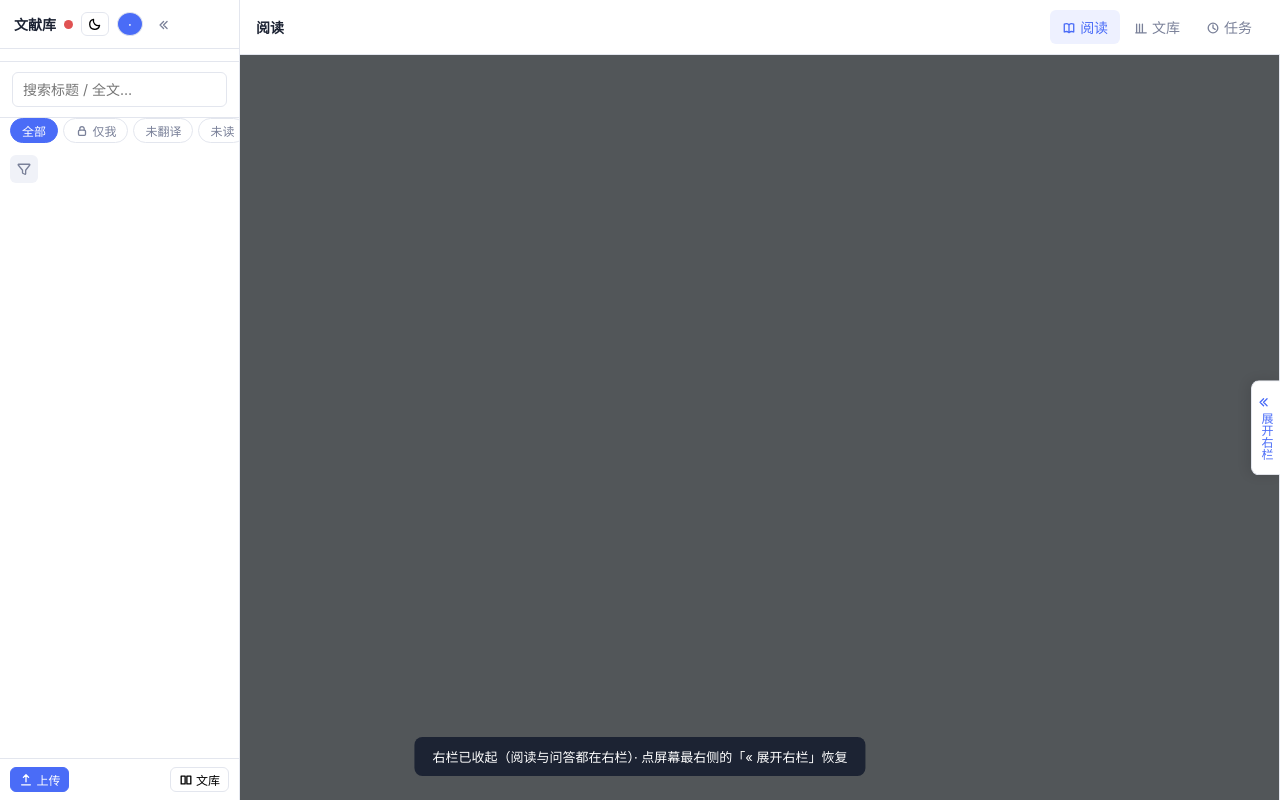
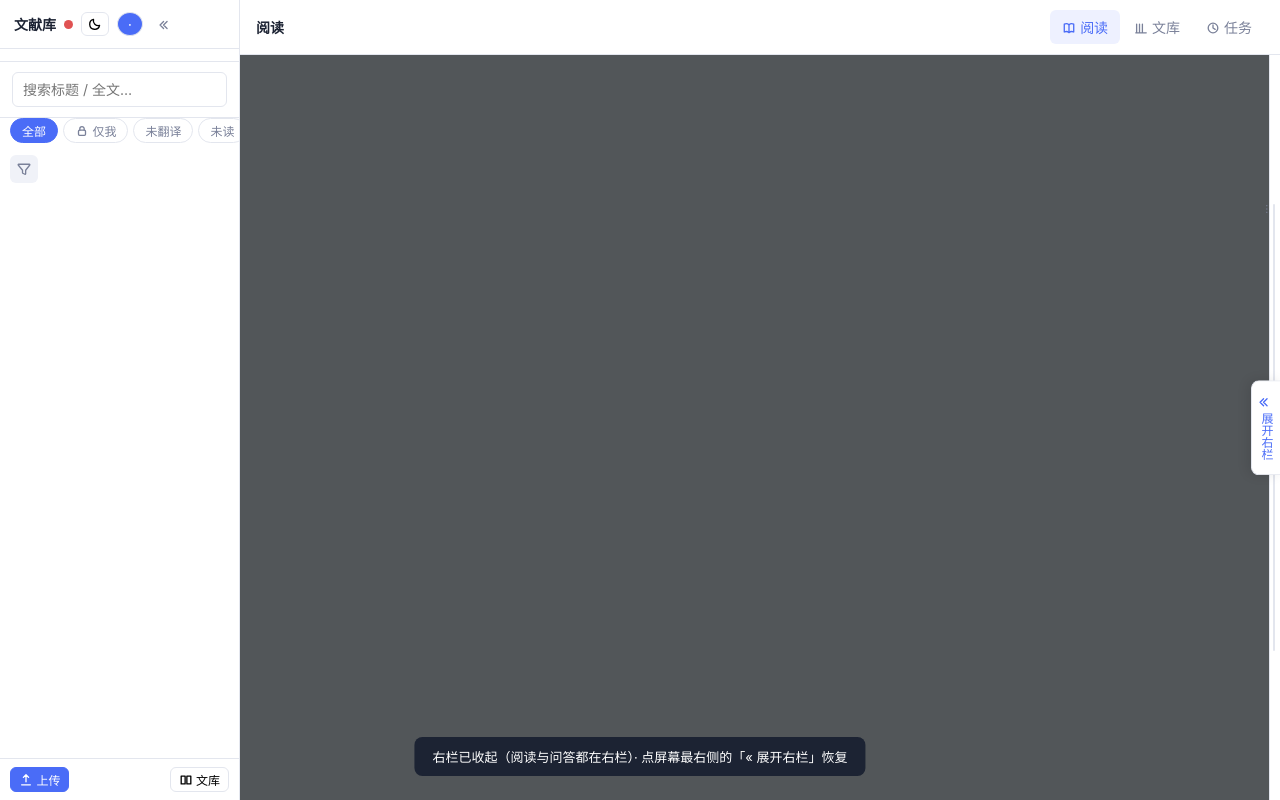
Before and after one commit to 1429853572/paper-system, a plain HTML site: page app/webui/index.html in a window 1280 px wide. Both pictures are taken after a click on the button 1253 px from the left and 80 px from the top of the page. Drawn offline with Linux system fonts and the light colour scheme; files that its build step writes are made by us from their sources; no server answers; files whose address does not match are found by name.

Commit message:
fix(webui): 右栏收起后分栏把手保留为 10px 可拖窄条 + ⋯ 提示
- 此前 rpane-collapsed 直接 display:none 把手，收起态丢失拖拽入口与视觉锚点
- 收起态改为 10px 竖条（col-resize + ⋯ 竖排提示），拖拽改 vsplit、展开即生效
- 修正 ⋯ 规则特异性：裸 .v-handle::after 会被后置基础规则（2px 竖线）覆盖，
  从未显示——收窄为 .reader.rpane-collapsed .v-handle::after
- 真机验证：拖拽生效 / hover 箭头 / va-l·va-r 折叠恢复 / 右栏整体收展+持久化 8/8

```diff
--- a/app/webui/styles.css
+++ b/app/webui/styles.css
@@ -177,7 +177,12 @@ input:focus { outline: 2px solid var(--tint-primary-2); border-color: var(--prim
 .reader.rpane-collapsed .pane-right { display: none; }
 /* 内联 width 由 JS 设置（applyVsplit），这里必须用 !important 才能覆盖 */
 .reader.rpane-collapsed .pane-left { width: 100% !important; }
-.reader.rpane-collapsed .v-handle { display: none; }
+.reader.rpane-collapsed .v-handle { width: 10px; cursor: col-resize; position: relative; z-index: 5;
+            display: flex; align-items: center; justify-content: center; flex: none;
+            user-select: none; touch-action: none; }
+/* 特异性须高于下方基础 .v-handle::after（2px 竖线），否则 ⋯ 不显示 */
+.reader.rpane-collapsed .v-handle::after { content: '⋯'; font-size: 10px; color: var(--muted); letter-spacing: 1px;
+                   writing-mode: vertical-rl; pointer-events: none; }
 .rpane-restore { position: absolute; right: 0; top: 50%; transform: translateY(-50%); z-index: 30;
                  writing-mode: vertical-lr; background: var(--panel); border: 1px solid var(--border);
                  border-right: none; border-radius: var(--r-md) 0 0 var(--r-md); padding: 14px 5px;
```
